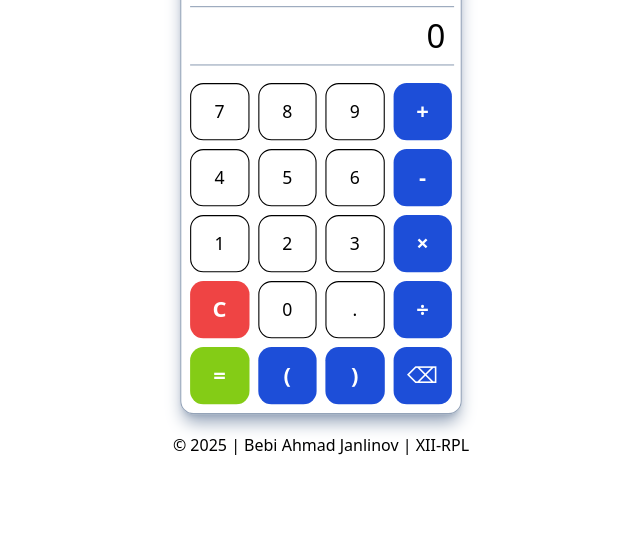
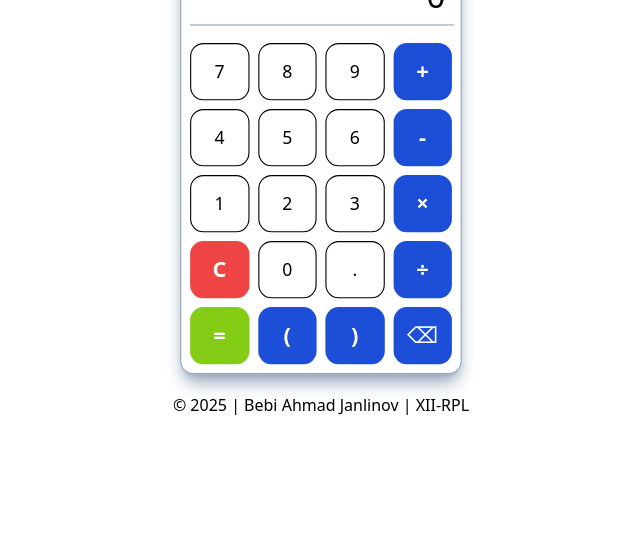
Before and after one commit to Ertridh/ukk-aplikasi-kalkulator, a website: page public/index.html in a window 1280 px wide. Shown: the part 255-800 px from the top of the page, without its empty margins (319-959 px from the left). Drawn offline with Linux system fonts and the light colour scheme.

Commit message:
Update index.html

```diff
--- a/public/index.html
+++ b/public/index.html
@@ -10,7 +10,7 @@
 <body>
 
 <!-- Konten Utama -->
-<main class="min-h-screen flex justify-center items-center flex-col lg:pt-20">
+<main class="min-h-screen flex justify-center items-center flex-col">
     <!-- Header -->
     <header class="py-3 w-full text-center">
         <h1 class="font-bold text-lg sm:text-xl md:text-2xl lg:3xl tracking-wider">Aplikasi Kalkulator</h1>
```
